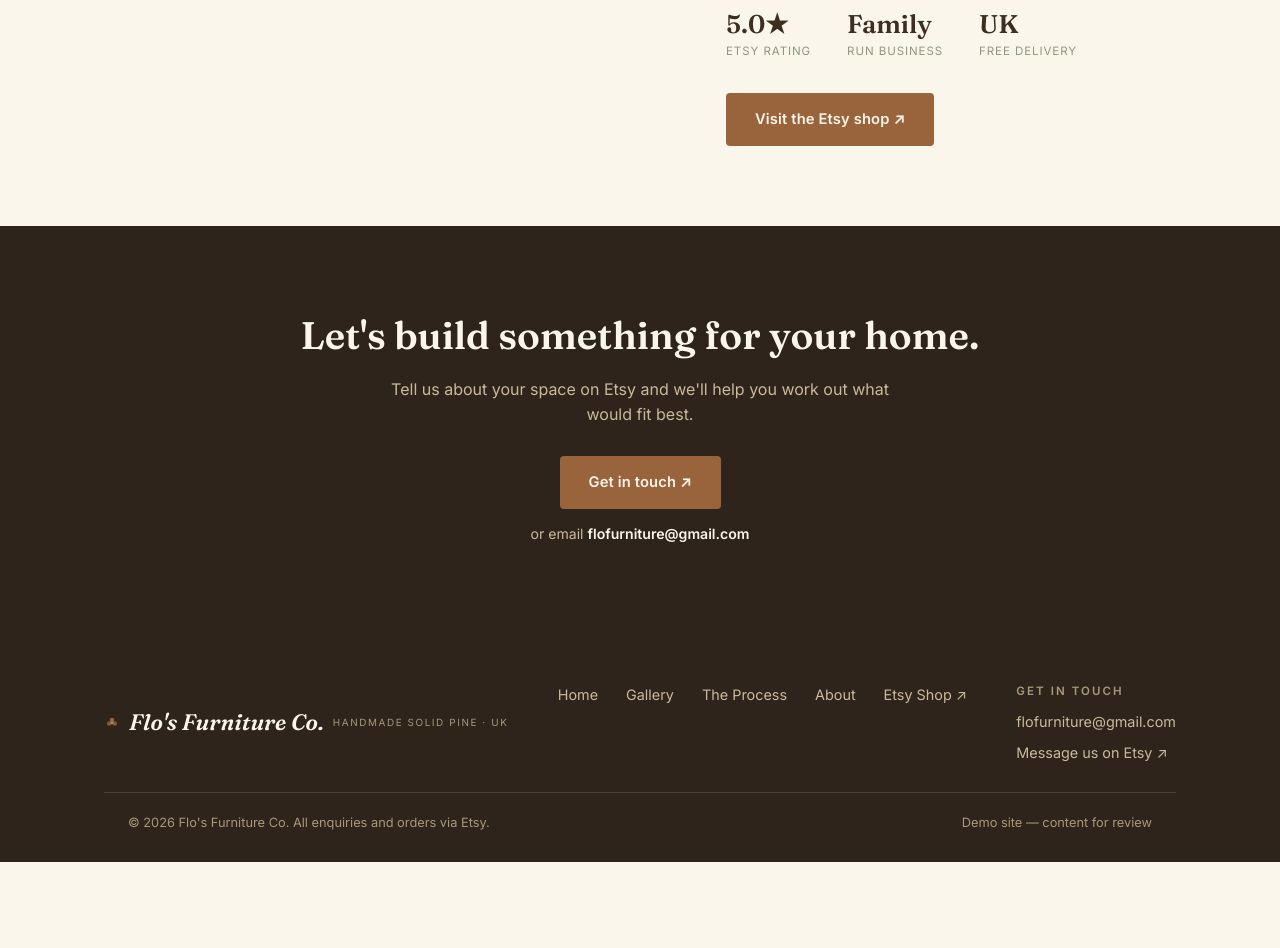
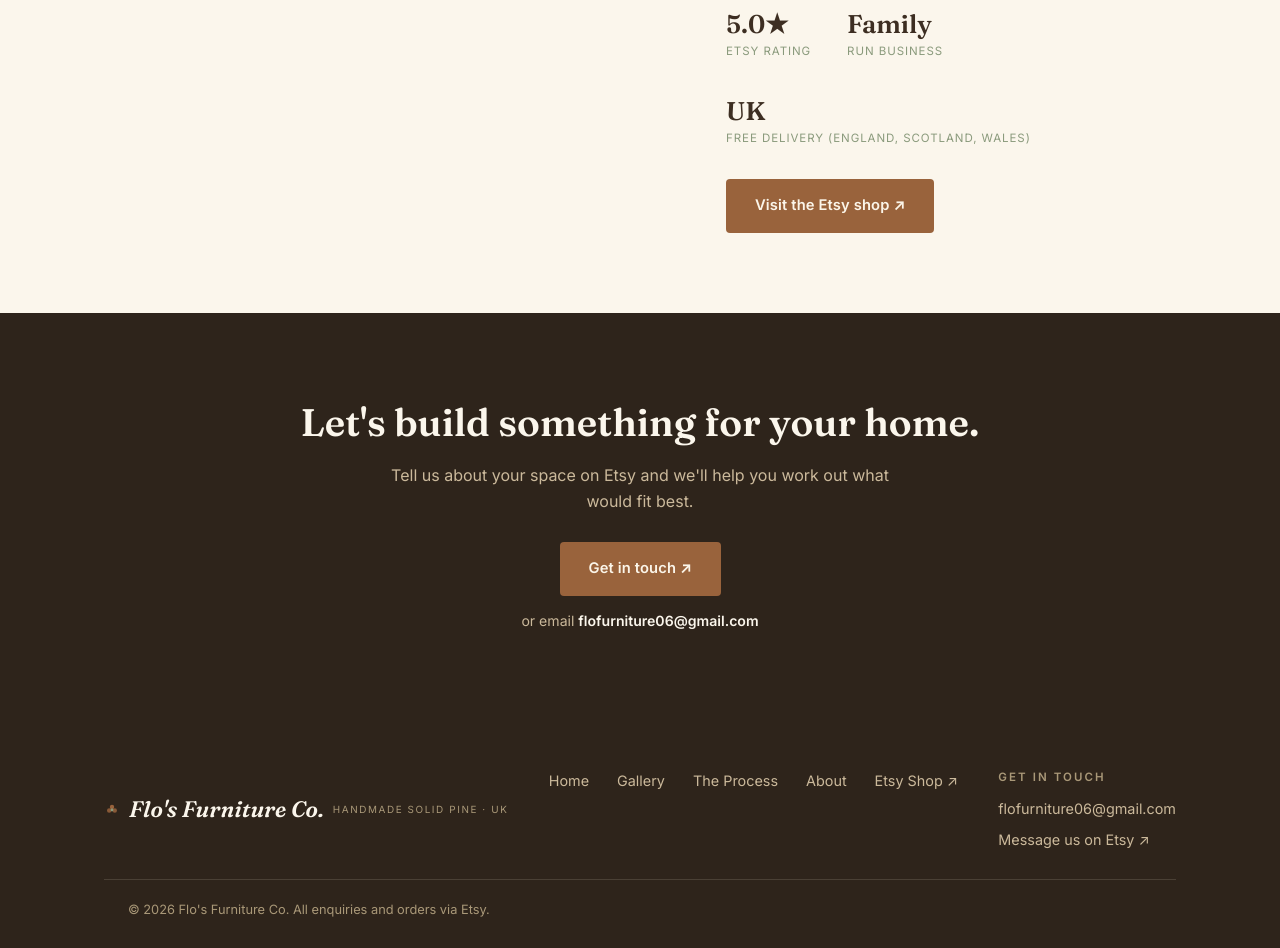
Before and after one commit to zheleva-la/flofurnitureco-site, a plain HTML site: page about.html in a window 1280 px wide. Shown: the part 1080-2028 px from the top of the page. Before the commit the page ends 1942 px from the top, so only its background shows below. Drawn offline with Linux system fonts and the light colour scheme.

Commit message:
Update contact email across multiple pages and enhance footer branding; refine delivery information

```diff
--- a/about.html
+++ b/about.html
@@ -48,7 +48,7 @@
       <div class="stat-row">
         <div class="stat"><b>5.0★</b><span>Etsy rating</span></div>
         <div class="stat"><b>Family</b><span>Run Business</span></div>
-        <div class="stat"><b>UK</b><span>Free delivery</span></div>
+        <div class="stat"><b>UK</b><span>Free delivery (England, Scotland, Wales)</span></div>
       </div>
       <a class="btn btn-primary" href="https://www.etsy.com/uk/shop/FloFurnitureCo" target="_blank" rel="noopener">Visit the Etsy shop ↗</a>
     </div>
@@ -59,7 +59,7 @@
       <h2>Let's build something for your home.</h2>
       <p>Tell us about your space on Etsy and we'll help you work out what would fit best.</p>
       <a class="btn btn-primary" href="https://www.etsy.com/uk/shop/FloFurnitureCo" target="_blank" rel="noopener">Get in touch ↗</a>
-      <span class="cta-secondary">or email <a href="mailto:flofurniture@gmail.com">flofurniture@gmail.com</a></span>
+      <span class="cta-secondary">or email <a href="mailto:flofurniture06@gmail.com">flofurniture06@gmail.com</a></span>
     </div>
   </section>
 </main>
@@ -67,7 +67,9 @@
 <footer class="site-footer">
   <div class="wrap">
     <div class="footer-grid">
-      <div class="brand"><svg class="brand-mark-icon" width="16" height="16" viewBox="0 0 16 16" fill="none" aria-hidden="true"><circle cx="8" cy="5" r="2.2" fill="#99633C"/><circle cx="5.2" cy="8.5" r="2.2" fill="#99633C" opacity="0.85"/><circle cx="10.8" cy="8.5" r="2.2" fill="#99633C" opacity="0.85"/><circle cx="8" cy="8" r="1.4" fill="#8A9A7C"/></svg><span class="mark">Flo's Furniture Co.</span><div class="sub">Handmade Solid Pine · UK</div></div>
+      <div class="brand"><svg class="brand-mark-icon" width="16" height="16" viewBox="0 0 16 16" fill="none" aria-hidden="true"><circle cx="8" cy="5" r="2.2" fill="#99633C"/><circle cx="5.2" cy="8.5" r="2.2" fill="#99633C" opacity="0.85"/><circle cx="10.8" cy="8.5" r="2.2" fill="#99633C" opacity="0.85"/><circle cx="8" cy="8" r="1.4" fill="#8A9A7C"/></svg><span class="mark">Flo's Furniture Co.</span><div class="sub">Handmade Solid Pine · UK
+
+      </div></div>
       <ul class="footer-nav">
         <li><a href="index.html">Home</a></li>
         <li><a href="gallery.html">Gallery</a></li>
@@ -77,13 +79,12 @@
       </ul>
       <div class="footer-contact">
         <span class="eyebrow">Get in touch</span>
-        <a href="mailto:flofurniture@gmail.com">flofurniture@gmail.com</a>
+        <a href="mailto:flofurniture06@gmail.com">flofurniture06@gmail.com</a>
         <a href="https://www.etsy.com/uk/shop/FloFurnitureCo" target="_blank" rel="noopener">Message us on Etsy ↗</a>
       </div>
     </div>
     <div class="wrap footer-bottom">
       <span>© 2026 Flo's Furniture Co. All enquiries and orders via Etsy.</span>
-      <span>Demo site — content for review</span>
     </div>
   </div>
 </footer>
--- a/style.css
+++ b/style.css
@@ -1,5 +1,5 @@
 /* =========================================================
-   Flo's Furniture Co. — demo site styles
+   Flo's Furniture Co. — styles
    Palette: warm rustic wood tones
    ========================================================= */
 
```
Also changed, not shown: gallery.html (+2 -3 lines), index.html (+2 -3 lines), process.html (+2 -3 lines).
